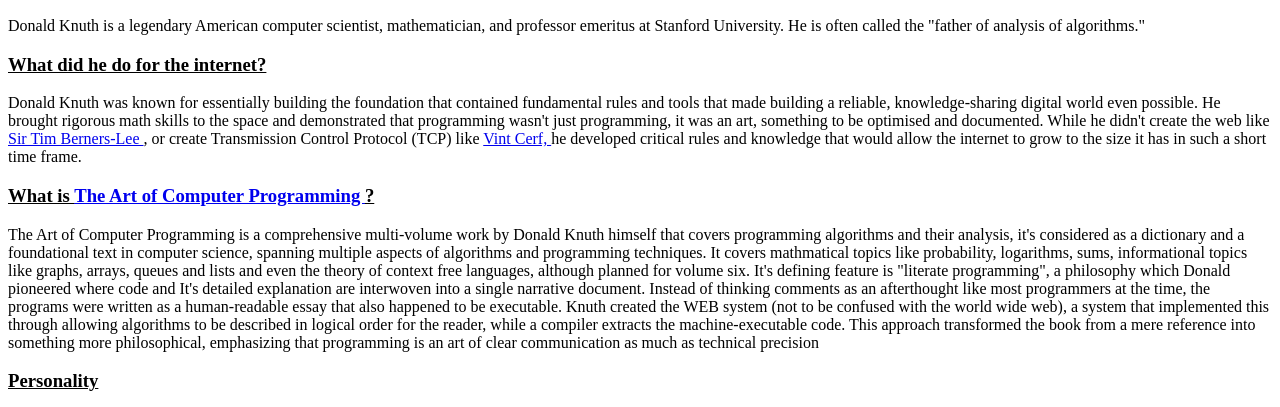
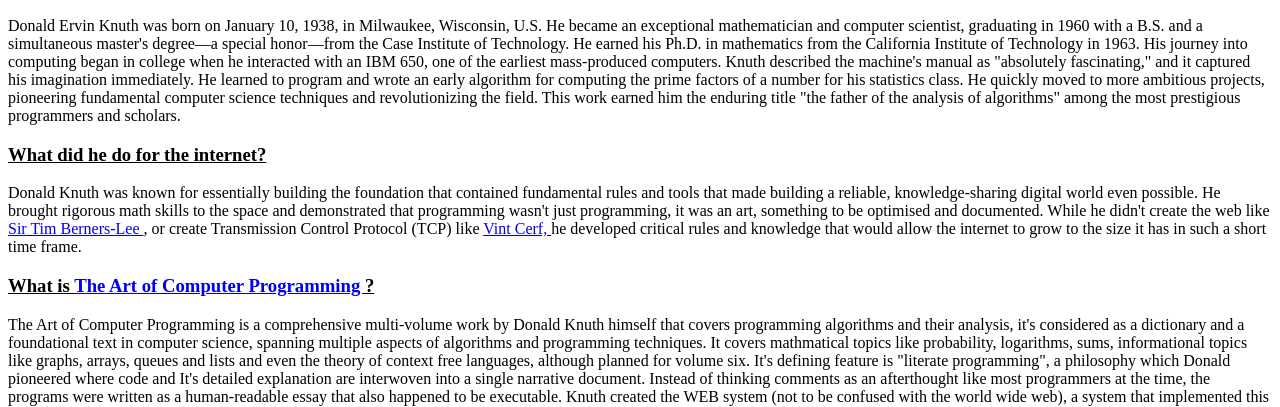
Before and after one commit to DJmobly241/DonaldKnuth, a plain HTML site: page index.html in a window 1280 px wide. Shown: the part 383-790 px from the top of the page. Drawn offline with Linux system fonts and the light colour scheme.

Commit message:
Revise biography of Donald Knuth in index.html
Updated the content to provide a more detailed biography of Donald Knuth, including his early life, contributions to computer science, and his philosophy on programming.

```diff
--- a/index.html
+++ b/index.html
@@ -17,7 +17,8 @@
 <h1> <u>Who is Donald Knuth?</u> </h1>
 <img src="https://raw.githubusercontent.com/DJmobly241/Donald-Knuth/refs/heads/main/Screenshot%202025-12-14%20061650.png">
 
-<p> Donald Knuth is a legendary American computer scientist, mathematician, and professor emeritus at Stanford University. He is often called the "father of analysis of algorithms." </p>
+<p> Donald Ervin Knuth was born on January 10, 1938, in Milwaukee, Wisconsin, U.S. He became an exceptional mathematician and computer scientist, graduating in 1960 with a B.S. and a simultaneous master's degree—a special honor—from the Case Institute of Technology. He earned his Ph.D. in mathematics from the California Institute of Technology in 1963.
+His journey into computing began in college when he interacted with an IBM 650, one of the earliest mass-produced computers. Knuth described the machine's manual as "absolutely fascinating," and it captured his imagination immediately. He learned to program and wrote an early algorithm for computing the prime factors of a number for his statistics class. He quickly moved to more ambitious projects, pioneering fundamental computer science techniques and revolutionizing the field. This work earned him the enduring title "the father of the analysis of algorithms" among the most prestigious programmers and scholars.</p>
 
 <h3> <u>What did he do for the internet?</u> </h3>
 
@@ -33,7 +34,7 @@
 <h3> <u>What is <a href="https://www.amazon.com/Computer-Programming-Volumes-1-4B-Boxed/dp/0137935102" target="_blank" rel="noopener noreferrer">
   The Art of Computer Programming
 </a>?</u> </h3>
-<p> The Art of Computer Programming is a comprehensive multi-volume work by Donald Knuth himself that covers programming algorithms and their analysis, it's considered as a dictionary and a foundational text in computer science, spanning multiple aspects of algorithms and programming techniques. It covers mathmatical topics like probability, logarithms, sums, informational topics like graphs, arrays, queues and lists and even the theory of context free languages, although planned for volume six. It's defining feature is "literate programming", a philosophy which Donald pioneered where code and It's detailed explanation are interwoven into a single narrative document. Instead of thinking comments as an afterthought like most programmers at the time, the programs were written as a human-readable essay that also happened to be executable. Knuth created the WEB system (not to be confused with the world wide web), a system that implemented this through allowing algorithms to be described in logical order for the reader, while a compiler extracts the machine-executable code. This approach transformed the book from a mere reference into something more philosophical, emphasizing that programming is an art of clear communication as much as technical precision </p>
+<p> The Art of Computer Programming is a comprehensive multi-volume work by Donald Knuth himself that covers programming algorithms and their analysis, it's considered as a dictionary and a foundational text in computer science, spanning multiple aspects of algorithms and programming techniques. It covers mathmatical topics like probability, logarithms, sums, informational topics like graphs, arrays, queues and lists and even the theory of context free languages, although planned for volume six. It's defining feature is "literate programming", a philosophy which Donald pioneered where code and It's detailed explanation are interwoven into a single narrative document. Instead of thinking comments as an afterthought like most programmers at the time, the programs were written as a human-readable essay that also happened to be executable. Knuth created the WEB system (not to be confused with the world wide web), a system that implemented this through allowing algorithms to be described in logical order for the reader, while a compiler extracts the machine-executable code. This approach transformed the book from a mere reference into something more philosophical, emphasizing that programming is an art of clear communication as much as technical precision. </p>
 
 <h3> <u>Personality</u> </h3>
 <p>Donald Knuth is known to be an obsessive perfectionist, with wit and dicipline unmatched by anyone else of his time, he famously sends a "reward check" for $2.56 (One hexadecimal dollar) to anyone who finds an error in his books, making them among the most fact checked books ever made. Along with this, he even stopped using email in 1990 to protect his long, uninterrupted blocks of time for 'deep, focused thinking'.</p>
```
